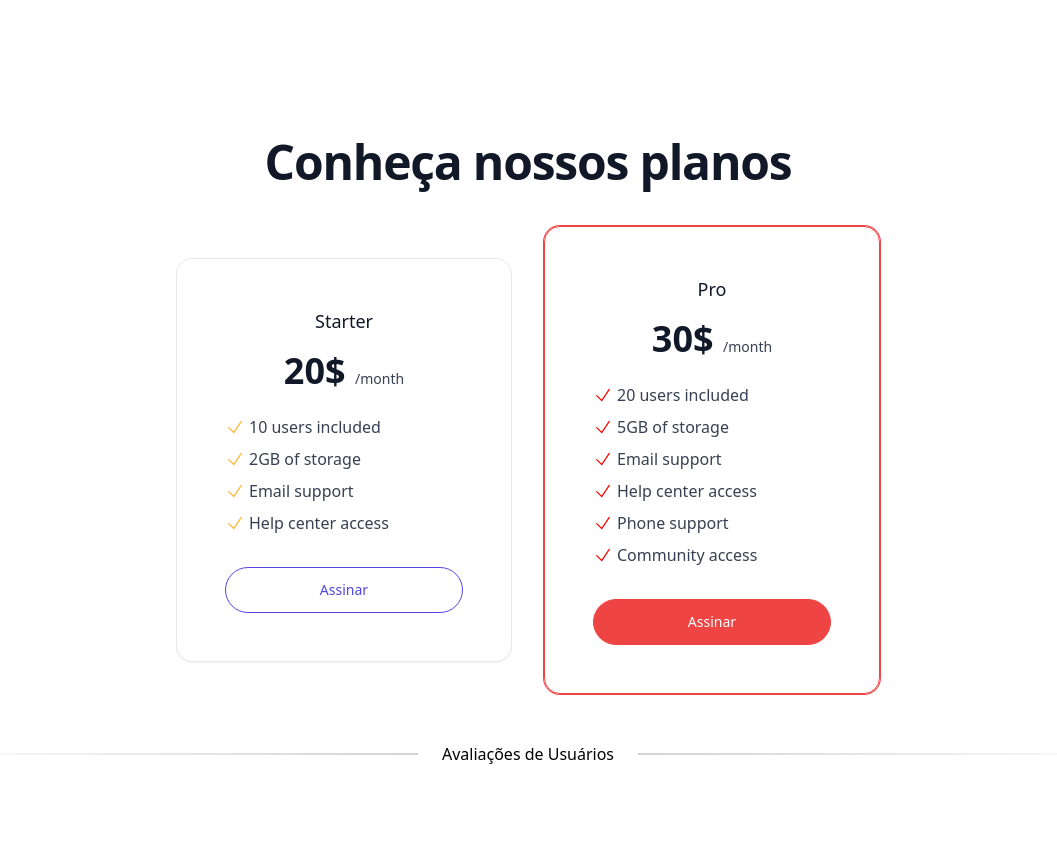
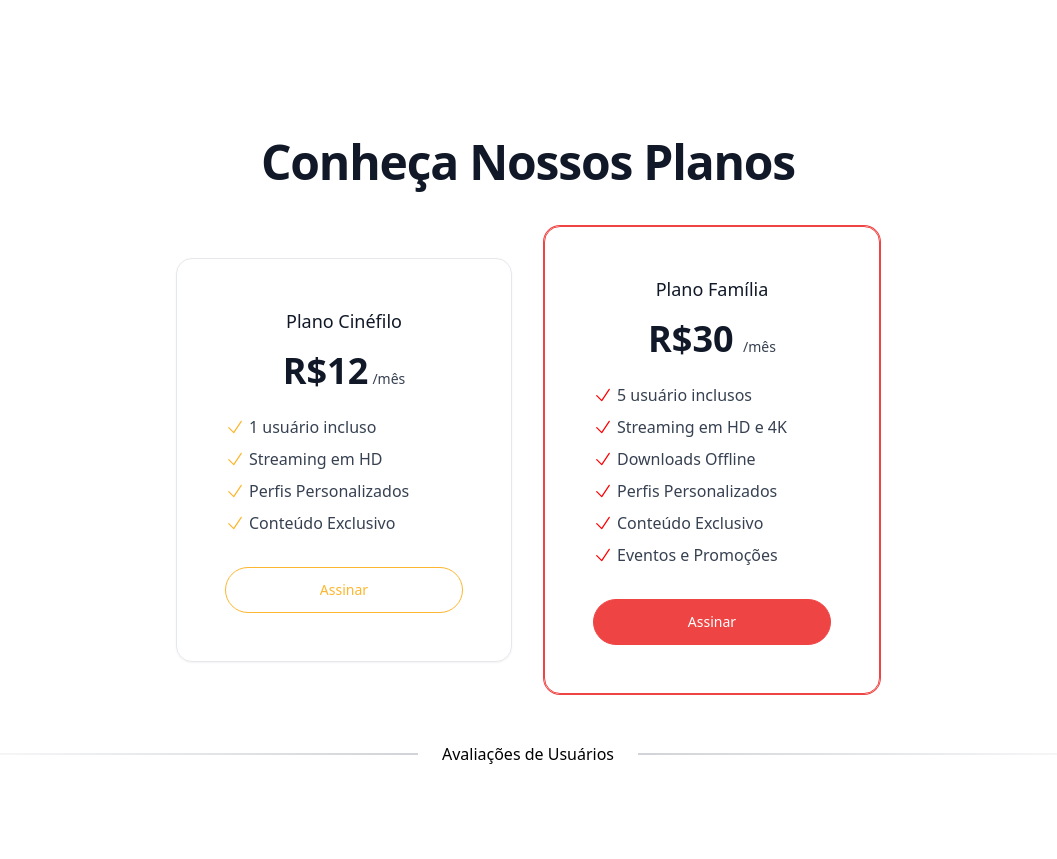
Before and after one commit to Matheuz233/CinePipoca, a website: page src/index.html in a window 1280 px wide. Shown: the part 1480-2339 px from the top of the page, without its empty margins (112-1169 px from the left). Drawn offline with Linux system fonts and the light colour scheme.

Commit message:
feat: :hammer: Pricing Section

```diff
--- a/src/index.html
+++ b/src/index.html
@@ -88,7 +88,7 @@
 
     <div class="mx-auto max-w-3xl px-4 py-8 sm:px-6 sm:py-12 lg:px-8">
         <h2 class="text-center mb-10 text-4xl font-bold tracking-tight text-gray-900 sm:text-5xl">
-            Conheça nossos planos
+            Conheça Nossos Planos
         </h2>
 
 
@@ -96,14 +96,14 @@
             <div class="rounded-2xl border border-red-500 p-6  ring-1 ring-red-500 sm:order-last sm:px-8 lg:p-12">
                 <div class="text-center">
                     <h2 class="text-lg font-medium text-gray-900">
-                        Pro
+                        Plano Família
                         <span class="sr-only">Plan</span>
                     </h2>
 
                     <p class="mt-2 sm:mt-4">
-                        <strong class="text-3xl font-bold text-gray-900 sm:text-4xl"> 30$ </strong>
+                        <strong class="text-3xl font-bold text-gray-900 sm:text-4xl"> R$30 </strong>
 
-                        <span class="text-sm font-medium text-gray-700">/month</span>
+                        <span class="text-sm font-medium text-gray-700">/mês</span>
                     </p>
                 </div>
 
@@ -114,7 +114,7 @@
                             <path stroke-linecap="round" stroke-linejoin="round" d="M4.5 12.75l6 6 9-13.5" />
                         </svg>
 
-                        <span class="text-gray-700"> 20 users included </span>
+                        <span class="text-gray-700"> 5 usuário inclusos </span>
                     </li>
 
                     <li class="flex items-center gap-1">
@@ -123,7 +123,7 @@
                             <path stroke-linecap="round" stroke-linejoin="round" d="M4.5 12.75l6 6 9-13.5" />
                         </svg>
 
-                        <span class="text-gray-700"> 5GB of storage </span>
+                        <span class="text-gray-700"> Streaming em HD e 4K </span>
                     </li>
 
                     <li class="flex items-center gap-1">
@@ -132,7 +132,7 @@
                             <path stroke-linecap="round" stroke-linejoin="round" d="M4.5 12.75l6 6 9-13.5" />
                         </svg>
 
-                        <span class="text-gray-700"> Email support </span>
+                        <span class="text-gray-700"> Downloads Offline </span>
                     </li>
 
                     <li class="flex items-center gap-1">
@@ -141,7 +141,7 @@
                             <path stroke-linecap="round" stroke-linejoin="round" d="M4.5 12.75l6 6 9-13.5" />
                         </svg>
 
-                        <span class="text-gray-700"> Help center access </span>
+                        <span class="text-gray-700"> Perfis Personalizados </span>
                     </li>
 
                     <li class="flex items-center gap-1">
@@ -150,7 +150,7 @@
                             <path stroke-linecap="round" stroke-linejoin="round" d="M4.5 12.75l6 6 9-13.5" />
                         </svg>
 
-                        <span class="text-gray-700"> Phone support </span>
+                        <span class="text-gray-700"> Conteúdo Exclusivo </span>
                     </li>
 
                     <li class="flex items-center gap-1">
@@ -159,7 +159,7 @@
                             <path stroke-linecap="round" stroke-linejoin="round" d="M4.5 12.75l6 6 9-13.5" />
                         </svg>
 
-                        <span class="text-gray-700"> Community access </span>
+                        <span class="text-gray-700"> Eventos e Promoções </span>
                     </li>
                 </ul>
 
@@ -172,14 +172,13 @@
             <div class="rounded-2xl border border-gray-200 p-6 shadow-sm sm:px-8 lg:p-12">
                 <div class="text-center">
                     <h2 class="text-lg font-medium text-gray-900">
-                        Starter
-                        <span class="sr-only">Plan</span>
+                        Plano Cinéfilo
                     </h2>
 
                     <p class="mt-2 sm:mt-4">
-                        <strong class="text-3xl font-bold text-gray-900 sm:text-4xl"> 20$ </strong>
+                        <strong class="text-3xl font-bold text-gray-900 sm:text-4xl">R$12</strong>
 
-                        <span class="text-sm font-medium text-gray-700">/month</span>
+                        <span class="text-sm font-medium text-gray-700">/mês</span>
                     </p>
                 </div>
 
@@ -190,7 +189,7 @@
                             <path stroke-linecap="round" stroke-linejoin="round" d="M4.5 12.75l6 6 9-13.5" />
                         </svg>
 
-                        <span class="text-gray-700"> 10 users included </span>
+                        <span class="text-gray-700"> 1 usuário incluso </span>
                     </li>
 
                     <li class="flex items-center gap-1">
@@ -199,7 +198,7 @@
                             <path stroke-linecap="round" stroke-linejoin="round" d="M4.5 12.75l6 6 9-13.5" />
                         </svg>
 
-                        <span class="text-gray-700"> 2GB of storage </span>
+                        <span class="text-gray-700"> Streaming em HD </span>
                     </li>
 
                     <li class="flex items-center gap-1">
@@ -208,7 +207,7 @@
                             <path stroke-linecap="round" stroke-linejoin="round" d="M4.5 12.75l6 6 9-13.5" />
                         </svg>
 
-                        <span class="text-gray-700"> Email support </span>
+                        <span class="text-gray-700"> Perfis Personalizados </span>
                     </li>
 
                     <li class="flex items-center gap-1">
@@ -217,17 +216,21 @@
                             <path stroke-linecap="round" stroke-linejoin="round" d="M4.5 12.75l6 6 9-13.5" />
                         </svg>
 
-                        <span class="text-gray-700"> Help center access </span>
+                        <span class="text-gray-700"> Conteúdo Exclusivo </span>
                     </li>
                 </ul>
 
                 <a href="#"
-                    class="mt-8 block rounded-full border border-indigo-600 bg-white px-12 py-3 text-center text-sm font-medium text-indigo-600 hover:ring-1 hover:ring-indigo-600 focus:outline-none focus:ring active:text-indigo-500">
+                    class="mt-8 block rounded-full border border-secondary-color bg-white px-12 py-3 text-secondary-color text-center text-sm font-medium text-indigo-600">
                     Assinar
                 </a>
             </div>
         </div>
     </div>
+
+
+
+    <!--________________________________________________________________ -->
 
 
     <span class="relative flex justify-center">
@@ -250,9 +253,7 @@
             <div class="mt-8 grid grid-cols-1 gap-4 md:grid-cols-3 md:gap-8">
                 <blockquote class="rounded-lg bg-gray-50 p-6 shadow-sm sm:p-8">
                     <div class="flex items-center gap-4">
-                        <img alt=""
-                            src="./img/mulher1.png"
-                            class="size-14 rounded-full object-cover" />
+                        <img alt="" src="./img/mulher1.png" class="size-14 rounded-full object-cover" />
 
                         <div>
                             <div class="flex justify-center gap-0.5 text-green-500">
@@ -296,9 +297,7 @@
 
                 <blockquote class="rounded-lg bg-gray-50 p-6 shadow-sm sm:p-8">
                     <div class="flex items-center gap-4">
-                        <img alt=""
-                            src="./img/homem.png"
-                            class="size-14 rounded-full object-cover" />
+                        <img alt="" src="./img/homem.png" class="size-14 rounded-full object-cover" />
 
                         <div>
                             <div class="flex justify-center gap-0.5 text-green-500">
@@ -342,9 +341,7 @@
 
                 <blockquote class="rounded-lg bg-gray-50 p-6 shadow-sm sm:p-8">
                     <div class="flex items-center gap-4">
-                        <img alt=""
-                            src="./img/mulher2.png"
-                            class="size-14 rounded-full object-cover" />
+                        <img alt="" src="./img/mulher2.png" class="size-14 rounded-full object-cover" />
 
                         <div>
                             <div class="flex justify-center gap-0.5 text-green-500">
```
Also changed, not shown: src/output.css.
